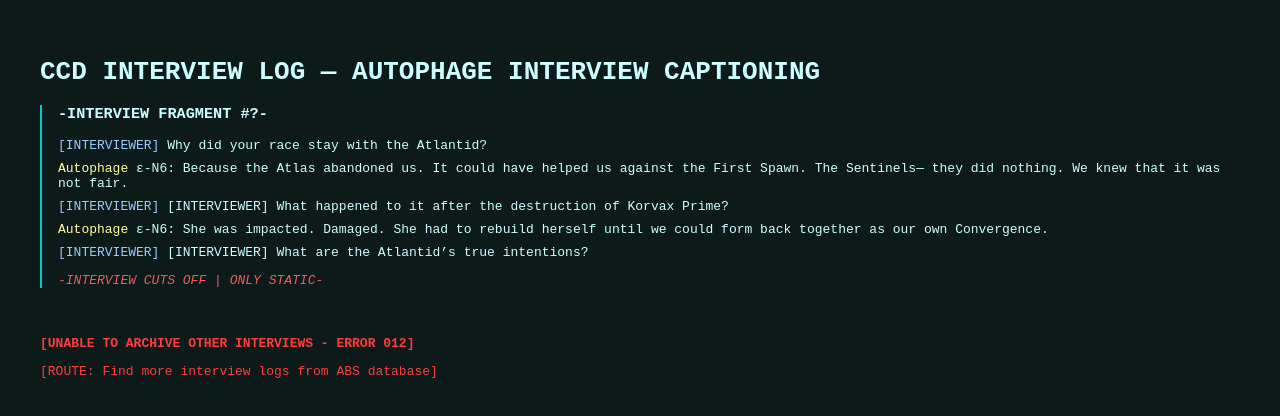
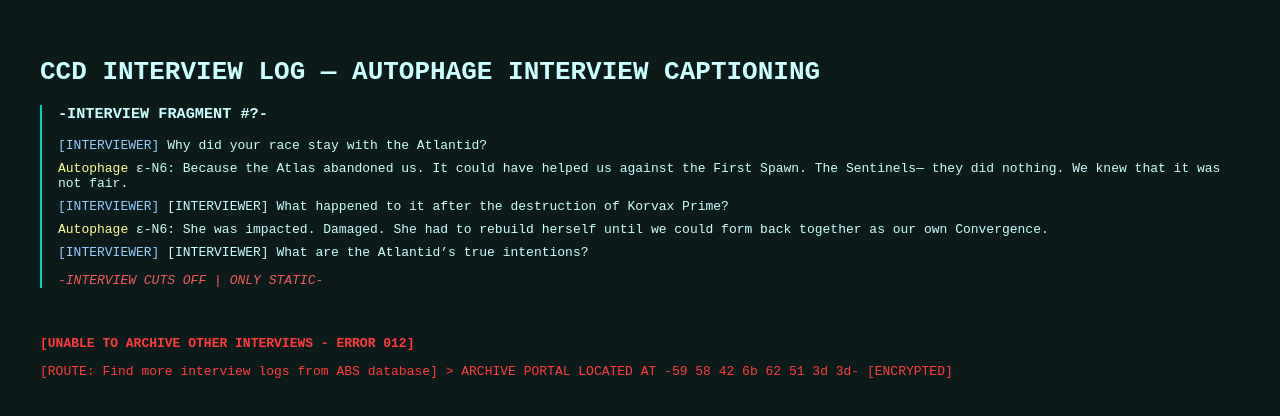
Before and after one commit to atlantidhub/atlantidhub.github.io, a plain HTML site: page ccd-intv-autophage.html in a window 1280 px wide. Drawn offline with Linux system fonts and the light colour scheme.

Commit message:
Update ccd-intv-autophage.html

```diff
--- a/ccd-intv-autophage.html
+++ b/ccd-intv-autophage.html
@@ -22,7 +22,7 @@
   </div>
 
   <p class="error">[UNABLE TO ARCHIVE OTHER INTERVIEWS - ERROR 012]</p>
-  <p class="route">[ROUTE: Find more interview logs from ABS database]</p>
+  <p class="route">[ROUTE: Find more interview logs from ABS database] > ARCHIVE PORTAL LOCATED AT -59 58 42 6b 62 51 3d 3d- [ENCRYPTED]</p>
 
 </body>
 </html>
```
